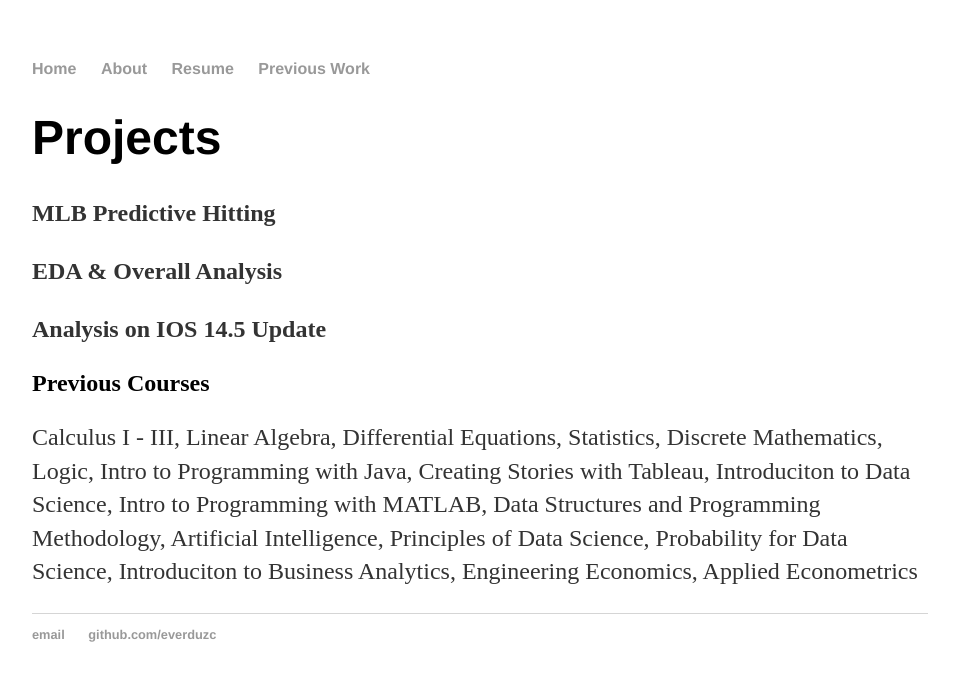
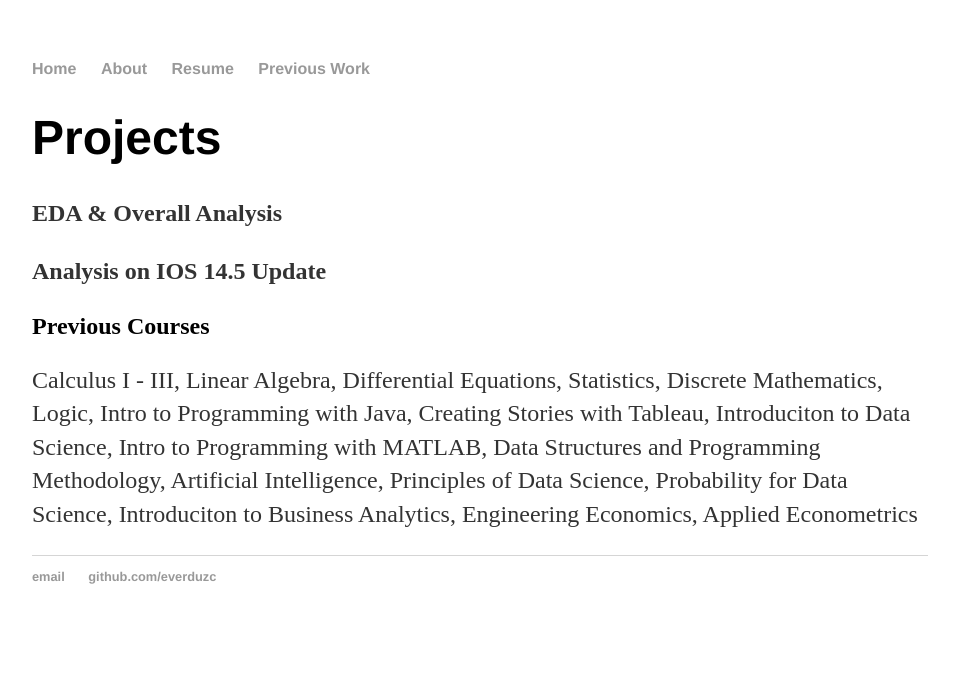
Before and after one commit to everduzc/everduzc.github.io, a Jekyll site: the page built from pw/index.html, in a window 1280 px wide. Shown: the top 681 px of the page, without its empty margins (160-1119 px from the left). Built offline with Jekyll 4.4.1, drawn with Linux system fonts in a browser that asks for light colours.

Commit message:
Update index.html

```diff
--- a/pw/index.html
+++ b/pw/index.html
@@ -6,7 +6,6 @@ title: Previous Coursework & Projects
 	<div class="pw">
 
 		<h1> Projects </h1>
-		<p> <strong href="https://htmlpreview.github.io/?https://github.com/ericvdzc/ericvdzc.github.io/blob/fc66cb14ecb9613d8778fc7169c557a64ad9cdaf/pw/yankees.html" class="popup"> MLB Predictive Hitting </strong> </p>
 		<p> <strong> EDA & Overall Analysis </strong> </p>
 		<p> <strong> Analysis on IOS 14.5 Update </strong> </p>
 
```
